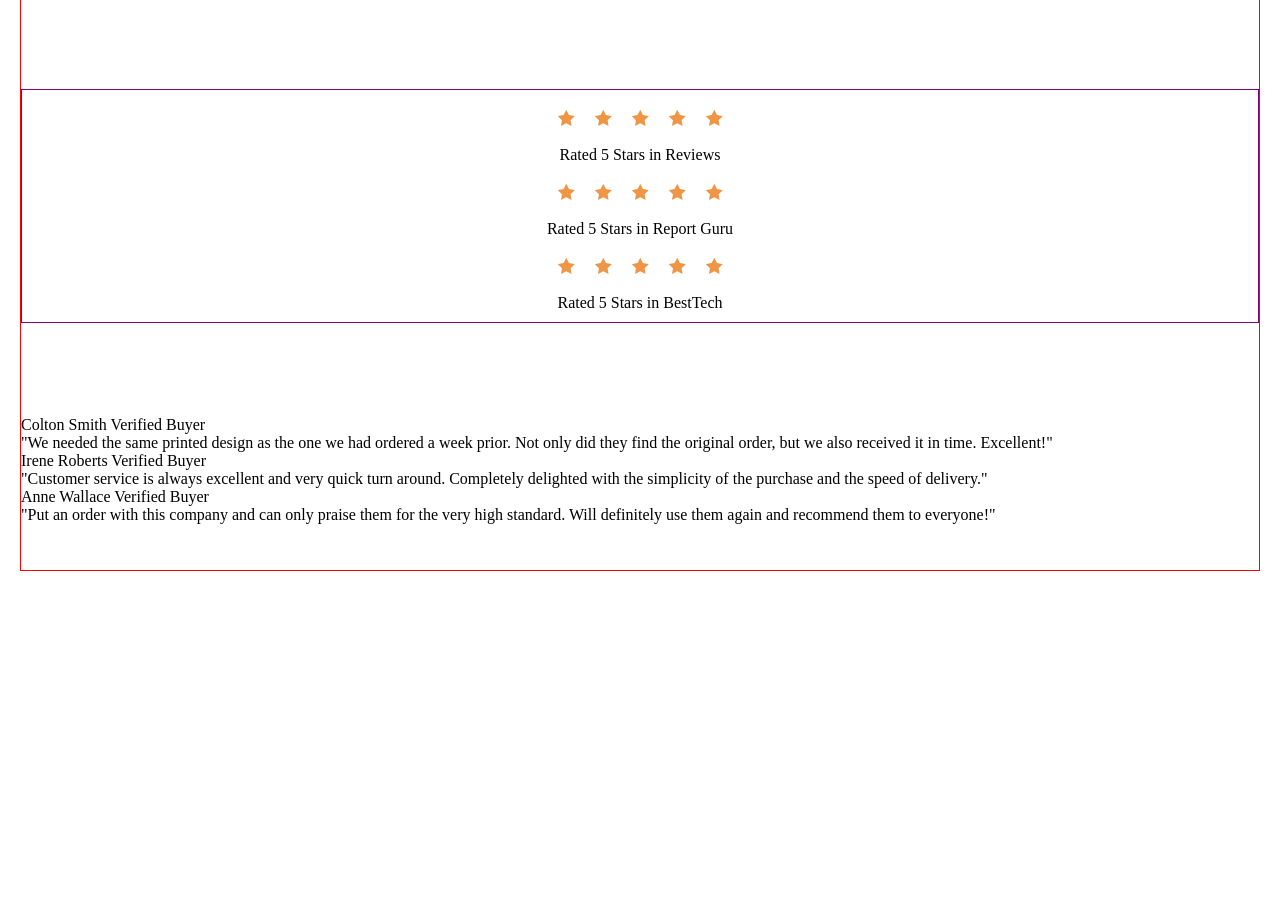
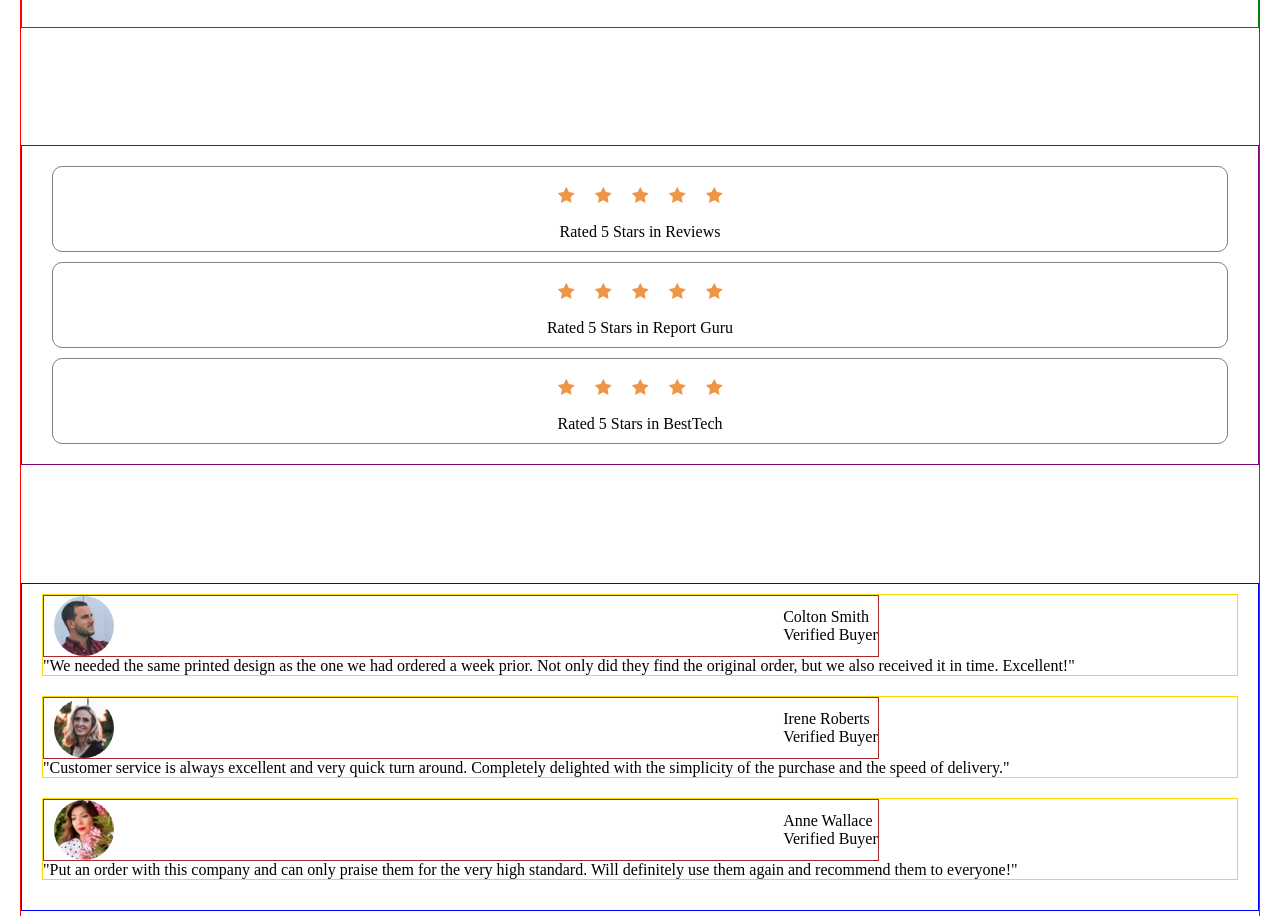
Before and after one commit to AndreySkopintsev/social-proof-section-master, a plain HTML site: page index.html in a window 1280 px wide. Shown: the part 189-1105 px from the top of the page. Before the commit the page ends 800 px from the top, so only its background shows below. Drawn offline with Linux system fonts and the light colour scheme.

Commit message:
added images

```diff
--- a/index.html
+++ b/index.html
@@ -49,8 +49,13 @@
       </div>
       <div class="reviews">
         <div class="review">
-          <div class="user">Colton Smith
-            Verified Buyer</div>
+          <div class="user">
+            <img src="./images/image-colton.jpg" alt="">
+            <div class="name">
+              <p>Colton Smith </p>
+              <span>Verified Buyer</span>
+            </div>
+          </div>
           <div class="user-review">
             "We needed the same printed design as the one we had ordered a week prior.
     Not only did they find the original order, but we also received it in time.
@@ -59,8 +64,11 @@
         </div>
         <div class="review">
           <div class="user">
-            Irene Roberts
-    Verified Buyer
+            <img src="./images/image-irene.jpg" alt="">
+            <div class="name">
+              <p>Irene Roberts </p>
+              <span>Verified Buyer</span>
+            </div>
           </div>
           <div class="user-review">
 
@@ -70,8 +78,11 @@
         </div>
         <div class="review">
           <div class="user">
-            Anne Wallace
-    Verified Buyer
+            <img src="./images/image-anne.jpg" alt="">
+            <div class="name">
+              <p>Anne Wallace </p>
+              <span>Verified Buyer</span>
+            </div>
           </div>
           <div class="user-review">
             "Put an order with this company and can only praise them for the very high
--- a/style.css
+++ b/style.css
@@ -6,7 +6,7 @@
 
 body{
     padding: 40px 20px;
-    height: 800px;
+    height: 1200px;
 }
 
 .container{
@@ -20,6 +20,7 @@ body{
 
 .text, .ratings, .reviews{
     width: 100%;
+    padding: 10px 20px;
 }
 
 .text{
@@ -48,3 +49,31 @@ body{
 .ratings * {
     margin: 10px;
 }
+
+.rating{
+    border: 1px solid gray;
+    border-radius: 10px;
+}
+
+.reviews{
+    border: 1px solid blue;
+}
+
+.review {
+    margin-bottom: 20px;
+    border: 1px solid gold;
+}
+
+.user{
+    display: flex;
+    border: 1px solid brown;
+    width: 70%;
+    justify-content: space-between;
+    align-items: center;
+}
+
+.user img{
+    border-radius: 50%;
+    margin-left: 10px;
+    height: 60px;
+}
```
